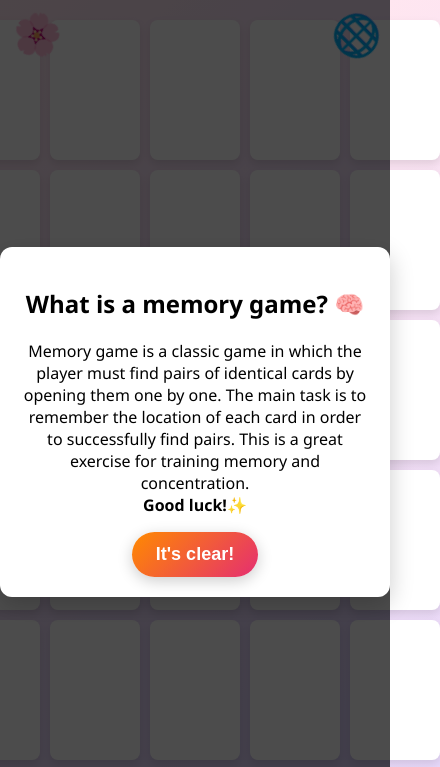
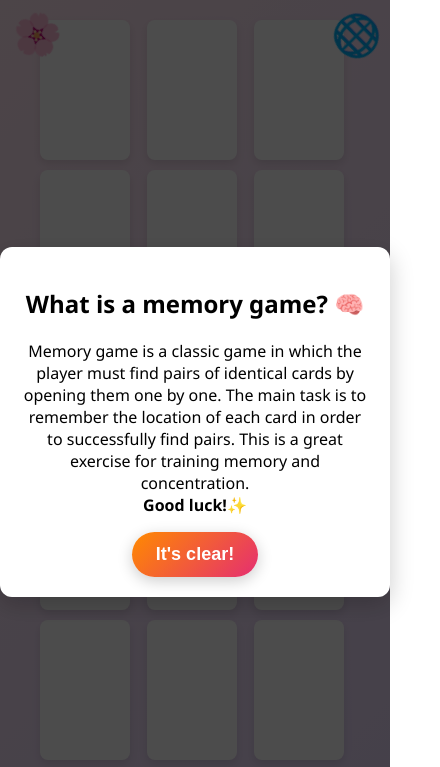
Before and after one commit to busyaaa1/gniloy_xlebushek_maliki, a plain HTML site: page index.html in a window 390 px wide. Shown: the top 767 px of the page, 440 px wide, since content can reach past the window. Drawn offline with Linux system fonts and the light colour scheme.

Commit message:
Update style.css

```diff
--- a/style.css
+++ b/style.css
@@ -379,7 +379,7 @@ body {
 
 @media (max-width: 768px) {
   .game-board {
-    grid-template-columns: repeat(5, 1fr); /* 3 столбца на маленьких экранах */
+    grid-template-columns: repeat(3, 1fr); /* 3 столбца на маленьких экранах */
     min-height: 50vh;
   }
 }
```
